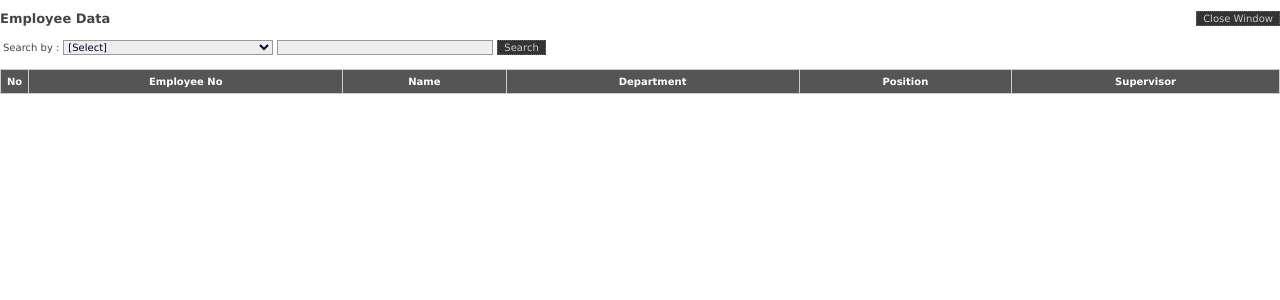
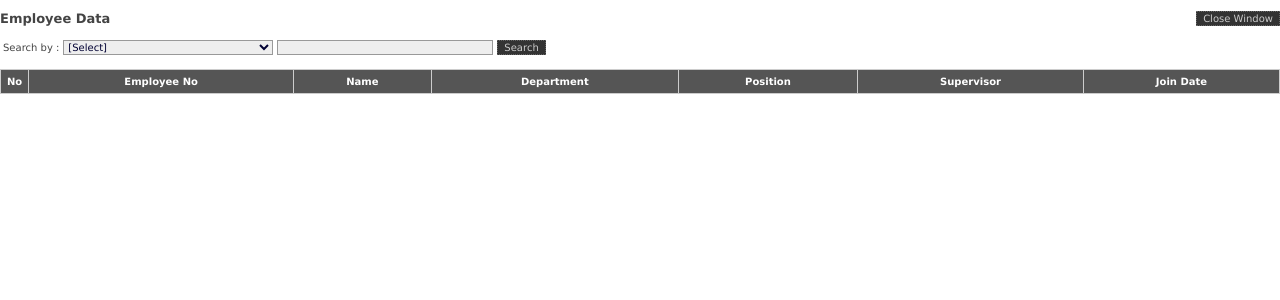
Before and after one commit to rabunjauh/mis_inventory, a CodeIgniter app: the page made by application/views/content/view_employee.php in a window 1280 px wide. Shown: the top 300 px of the page. Run offline with CodeIgniter, Linux system fonts and the light colour scheme; data that the repository does not hold is empty.

Commit message:
modify view employee( add join_date column to the table, add new join_date argument & parameter to send_emp()

```diff
--- a/application/views/content/view_employee.php
+++ b/application/views/content/view_employee.php
@@ -16,7 +16,7 @@
 			tableRow.style.backgroundColor = '';
 		}
 	}
-	function send_emp(code,desc){
+	function send_emp(code, desc, date){
 		if (window.opener.document.getElementById('txtempid')) {
 			window.opener.document.getElementById('txtempid').value = code;
 			window.opener.document.getElementById('txtemployeename').value = desc;
@@ -183,6 +183,9 @@
 									<td bgcolor="#555555"><div align="center" class="style2">
 										Supervisor
 									</div></td>
+									<td bgcolor="#555555"><div align="center" class="style2">
+										Join Date
+									</div></td>
 								</tr>
 								<?php
 								$a=1;
@@ -193,14 +196,17 @@
 									}else{
 										$bg="bgcolor=\"#eeeeee\"";
 									}
+									$slashdate = $item->join_date;
+									$date = date_create_from_format('j-M-Y', $slashdate);
 									?>
-									<tr <?php echo $bg; ?> style="cursor:pointer;" onmouseover="ChangeColor(this, true);" onmouseout="ChangeColor(this, false);" onClick="send_emp('<?php  echo $item->fingerid;?>','<?php echo addslashes($item->employeename); ?>')">
+									<tr <?php echo $bg; ?> style="cursor:pointer;" onmouseover="ChangeColor(this, true);" onmouseout="ChangeColor(this, false);" onClick="send_emp('<?php  echo $item->fingerid;?>','<?php echo addslashes($item->employeename); ?>', '<?= date_format($date, 'Y-m-d') ?>')">
 										<td><?php echo ($offset+$a);  ?></td>
 										<td align="center"><?php echo $item->employeeno;?></td>
 										<td align="center"><?php echo $item->employeename;?></td>
 										<td align="center"><?php echo $item->emp_dept;?></td>
 										<td align="center"><?php echo $item->emp_pos;?></td>
 										<td align="center"><?php echo $item->supervisor_name;?></td>
+										<td align="center"><?php echo $item->join_date;?></td>
 									</tr>
 									<?php $a++; } ?>
 
```
